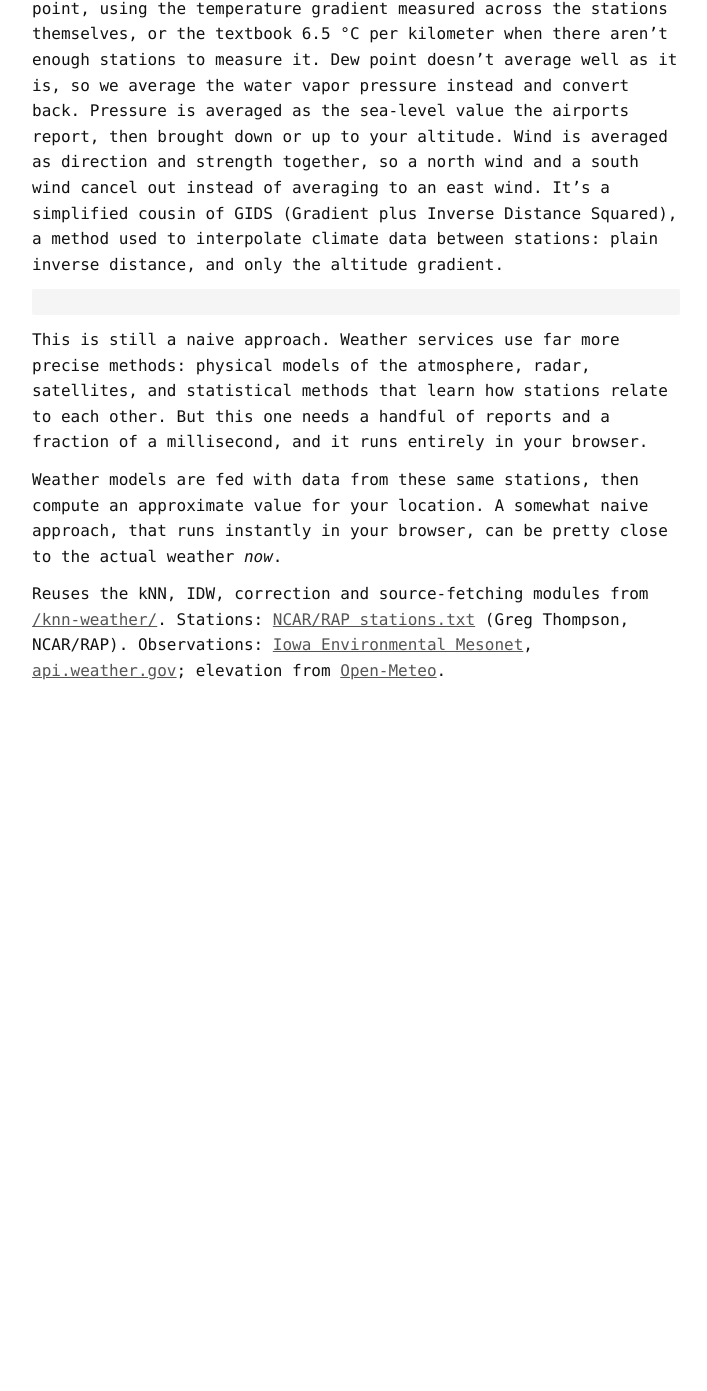
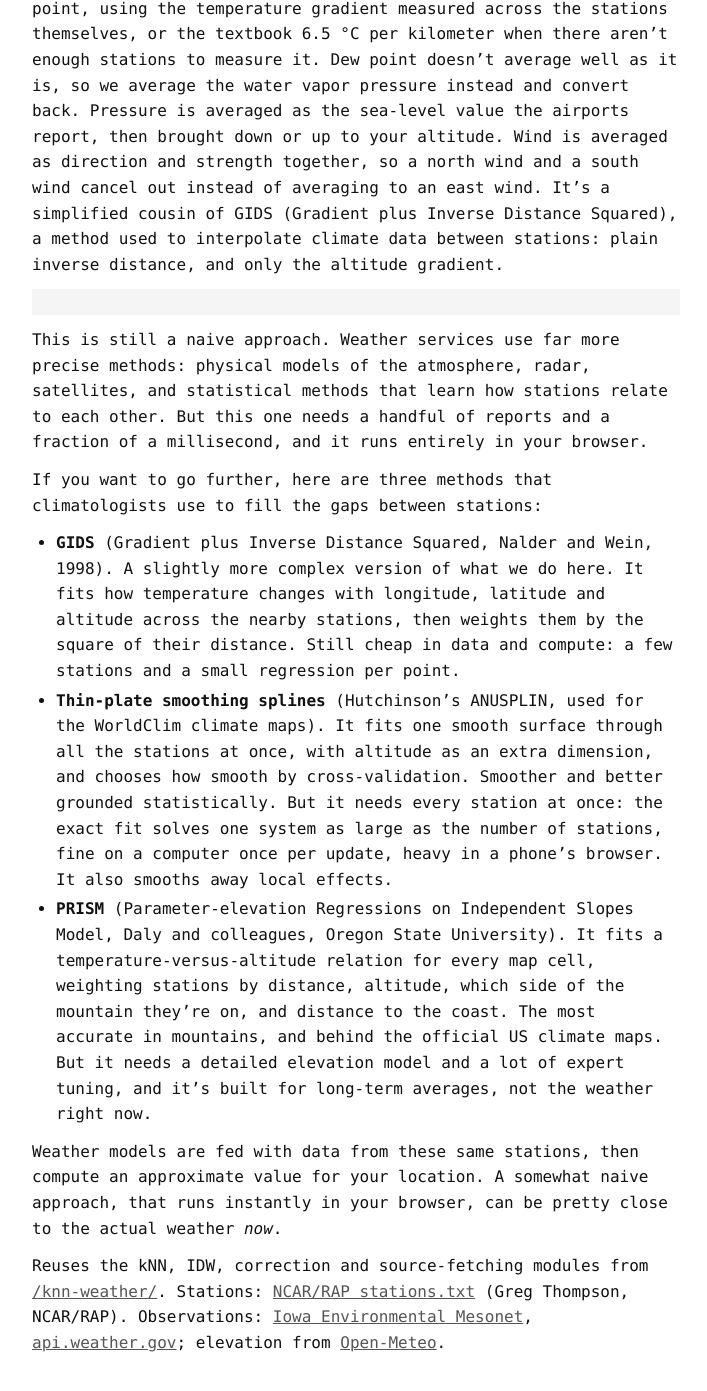
Before and after one commit to idle-intelligence/trucs.ai, a Jekyll site: the page built from blog/browser-weather.md, in a window 1280 px wide and 1400 px high, scrolled down 1889 px. Shown: the top 1391 px of the window, without its empty margins (284-991 px from the left). Built offline with Jekyll 4.4.1, drawn with Linux system fonts in a browser that asks for light colours; before the commit the page ends 2617 px from its top, so only the background shows below that.

Commit message:
browser-weather: add further-reading list of climatology interpolation methods

```diff
--- a/blog/browser-weather.md
+++ b/blog/browser-weather.md
@@ -68,6 +68,12 @@ So we correct for a few things. Temperature drops with altitude, so each station
 <div id="bw-output-panel"></div>
 
 This is still a naive approach. Weather services use far more precise methods: physical models of the atmosphere, radar, satellites, and statistical methods that learn how stations relate to each other. But this one needs a handful of reports and a fraction of a millisecond, and it runs entirely in your browser.
+
+If you want to go further, here are three methods that climatologists use to fill the gaps between stations:
+
+- **GIDS** (Gradient plus Inverse Distance Squared, Nalder and Wein, 1998). A slightly more complex version of what we do here. It fits how temperature changes with longitude, latitude and altitude across the nearby stations, then weights them by the square of their distance. Still cheap in data and compute: a few stations and a small regression per point.
+- **Thin-plate smoothing splines** (Hutchinson's ANUSPLIN, used for the WorldClim climate maps). It fits one smooth surface through all the stations at once, with altitude as an extra dimension, and chooses how smooth by cross-validation. Smoother and better grounded statistically. But it needs every station at once: the exact fit solves one system as large as the number of stations, fine on a computer once per update, heavy in a phone's browser. It also smooths away local effects.
+- **PRISM** (Parameter-elevation Regressions on Independent Slopes Model, Daly and colleagues, Oregon State University). It fits a temperature-versus-altitude relation for every map cell, weighting stations by distance, altitude, which side of the mountain they're on, and distance to the coast. The most accurate in mountains, and behind the official US climate maps. But it needs a detailed elevation model and a lot of expert tuning, and it's built for long-term averages, not the weather right now.
 
 Weather models are fed with data from these same stations, then compute an approximate value for your location. A somewhat naive approach, that runs instantly in your browser, can be pretty close to the actual weather _now_.
 
```
